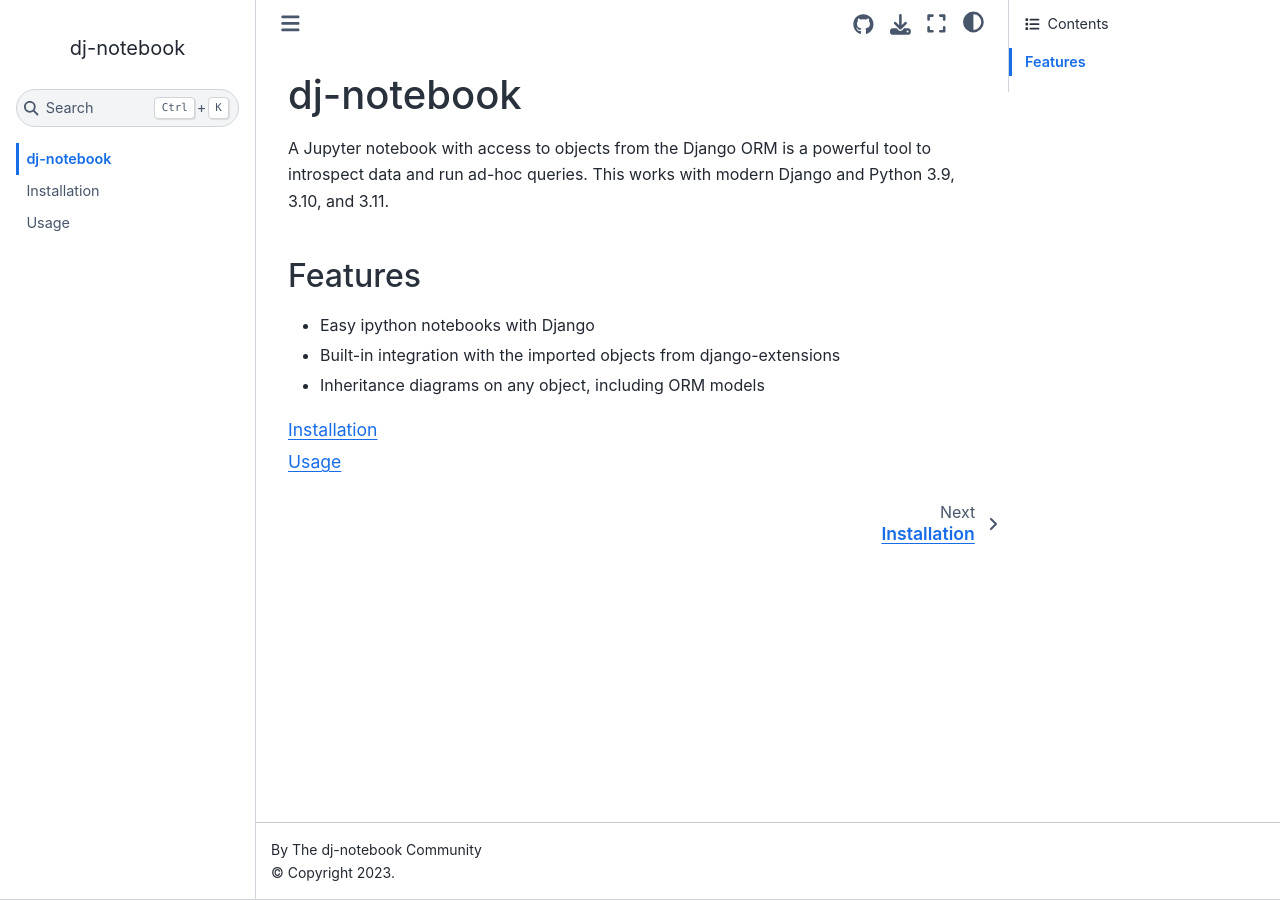
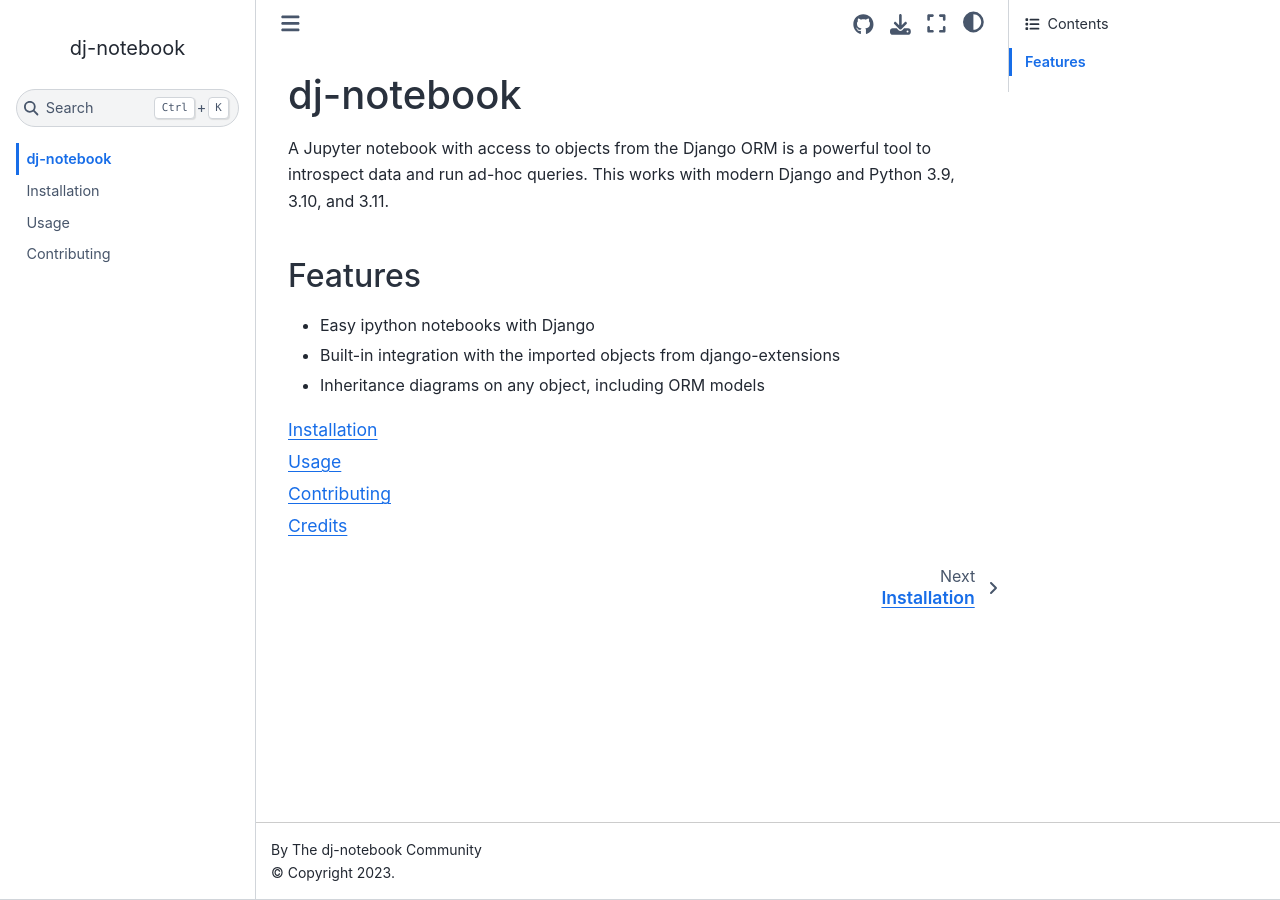
Before and after one commit to pydanny/dj-notebook, a Jupyter Book: the page built from docs/intro.md, in a window 1280 px wide. Built offline with Jupyter Book 1.0.4 settings and Sphinx 7.4.7 and the Sphinx Book theme 1.1.4, drawn with Linux system fonts in a browser that asks for light colours.

````diff
--- a/docs/_toc.yml
+++ b/docs/_toc.yml
@@ -6,4 +6,5 @@ root: intro
 chapters:
 - file: installation
 - file: usage
-# - file: markdown-notebooks
+- file: contributing
+- file: releasing
--- /dev/null
+++ b/docs/contributing.md
@@ -0,0 +1,2 @@
+```{include} ../contributing.md
+```
````
Also changed, not shown: docs/releasing.md (added, +2 -0 lines), docs/usage.ipynb, 2 other files.
